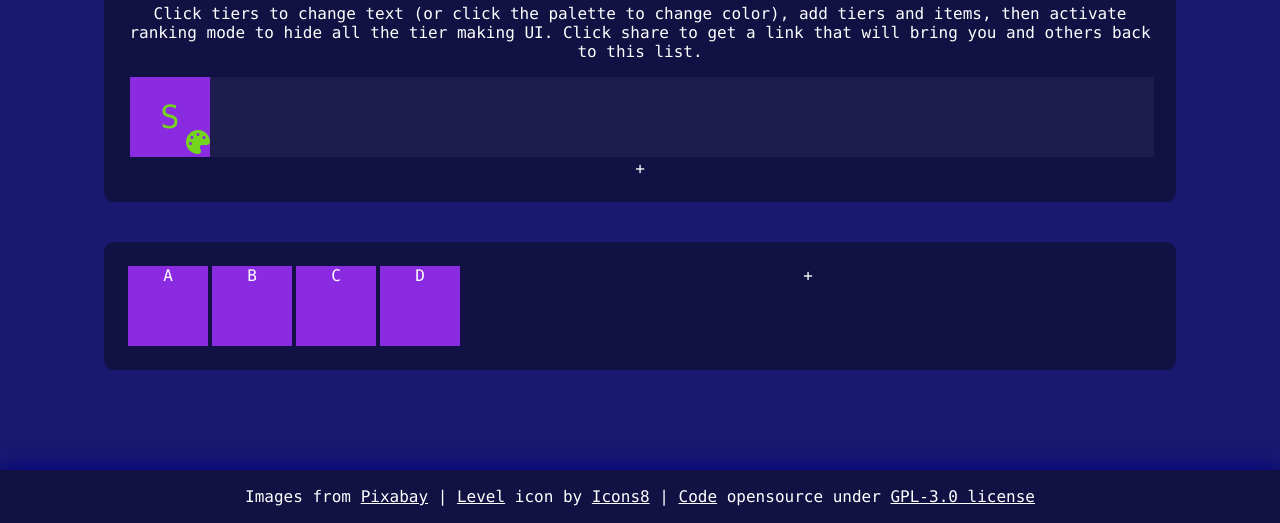
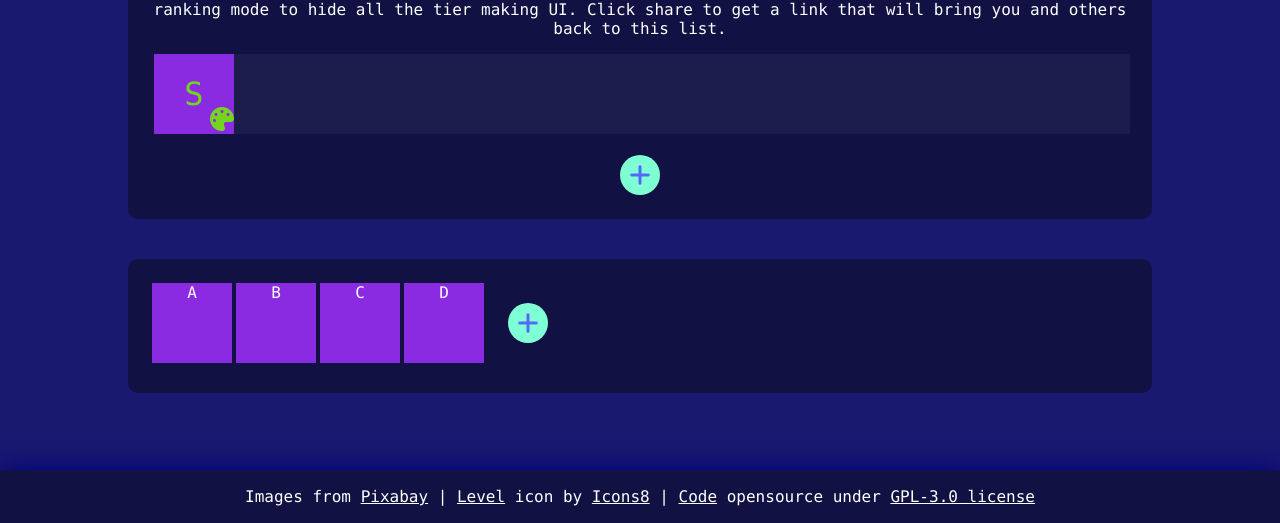
Before and after one commit to SanderGi/Tierlist, a plain HTML site: page public/index.html in a window 1280 px wide. Shown: the part 277-800 px from the top of the page. Drawn offline with Linux system fonts and the light colour scheme; some packages are replaced by stand-ins of ours.

Commit message:
styled add buttons

```diff
--- a/public/drag.js
+++ b/public/drag.js
@@ -71,6 +71,11 @@ function handleDrop(e) {
         } else {
             this.appendChild(dragSrcEl);
         }
+        document.querySelectorAll('.preserve-last').forEach(elem => {
+            const parent = elem.parentElement;
+            elem.remove();
+            parent.appendChild(elem);
+        });
     }
 
     return false;
--- a/public/index.html
+++ b/public/index.html
@@ -39,8 +39,9 @@
                     </div>
                 </div>
             </div>
-            <div>
-                +
+            <br>
+            <div class="add">
+                <i class="fa-solid fa-plus"></i>
             </div>
         </div>
         <div class="itemlist dropzone" data-dropzone-for="items">
@@ -49,9 +50,11 @@
                 <div class="item" draggable="true">B</div>
                 <div class="item" draggable="true">C</div>
                 <div class="item" draggable="true">D</div>
-            </div>
-            <div>
-                +
+                <div class="addwrapper preserve-last">
+                    <div class="add">
+                        <i class="fa-solid fa-plus"></i>
+                    </div>
+                </div>
             </div>
         </div>
     </main>
--- a/public/styles.css
+++ b/public/styles.css
@@ -72,10 +72,6 @@ footer {
     box-shadow: 0px -2px 25px 0px var(--shadow);
 }
 
-a {
-    color: white;
-}
-
 .tierlist, .itemlist {
     color: white;
     background-color: var(--primary);
@@ -85,7 +81,6 @@ a {
     margin: 20px;
     text-align: center;
     min-height: var(--itemsize);
-    box-sizing: content-box;
 }
 
 @media only screen and (max-width: 800px) {
@@ -143,6 +138,25 @@ a {
     font-size: x-large;
 }
 
+.addwrapper {
+    float: left;
+    width: var(--itemsize);
+    height: var(--itemsize);
+    display: flex;
+    justify-content: center;
+    align-items: center;
+}
+
+#items {
+    width: fit-content;
+    height: 100%;
+    margin: 0;
+}
+
+#items > .item {
+    margin-bottom: 6px;
+}
+
 .item {
     float: left;
 }
@@ -162,6 +176,23 @@ a {
 }
 
 /* ===================== UI COMPONENTS ===================== */
+a {
+    color: white;
+}
+
+.add {
+    background-color: aquamarine;
+    width: 40px; height: 40px;
+    margin: auto;
+    left: 0; right: 0;
+    border-radius: 50%;
+    display: flex;
+    justify-content: center;
+    align-items: center;
+    color: var(--accent);
+    font-size: 1.5rem;
+}
+
 /* Fancy button with background gradient and animation */
 .button {
     align-items: center;
```
